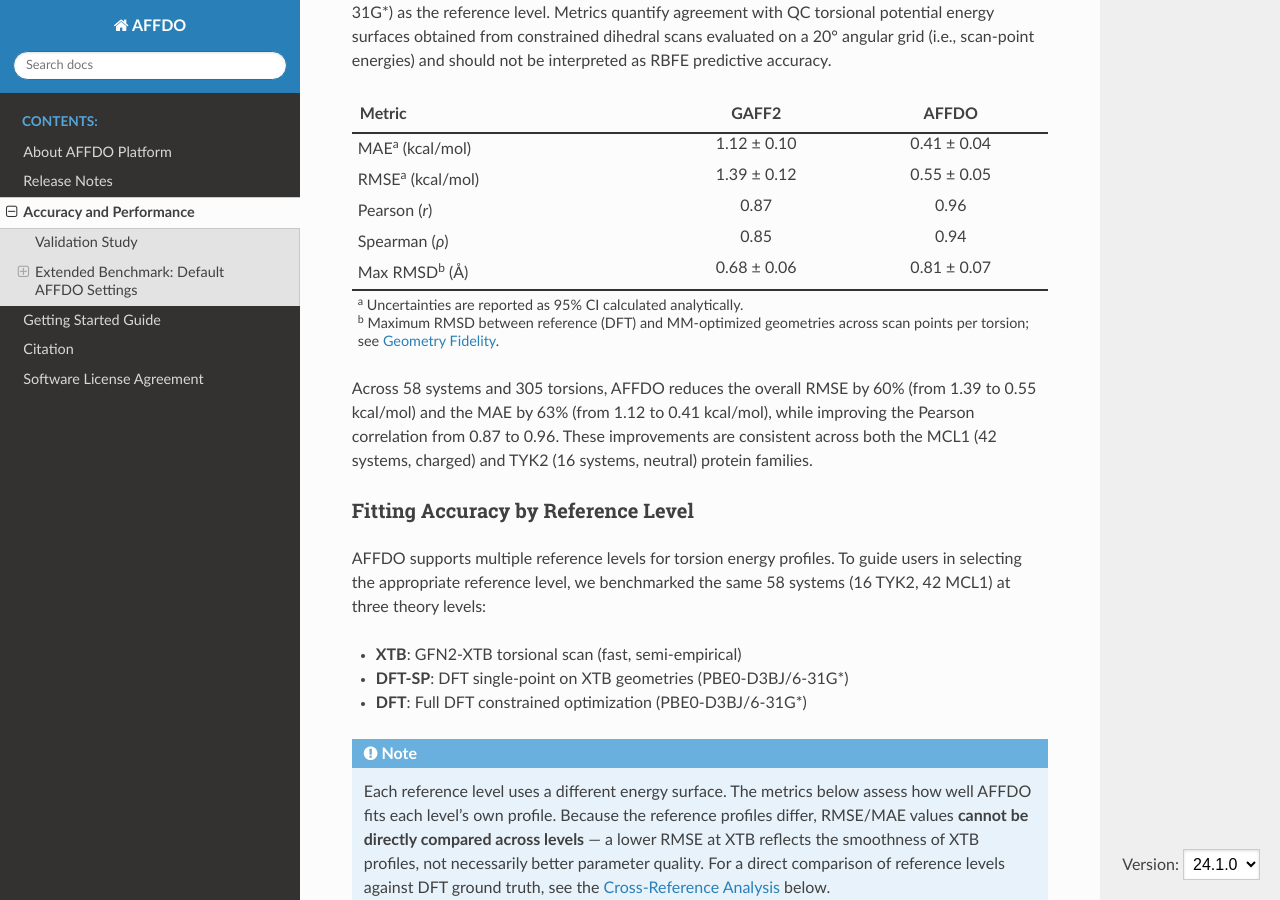
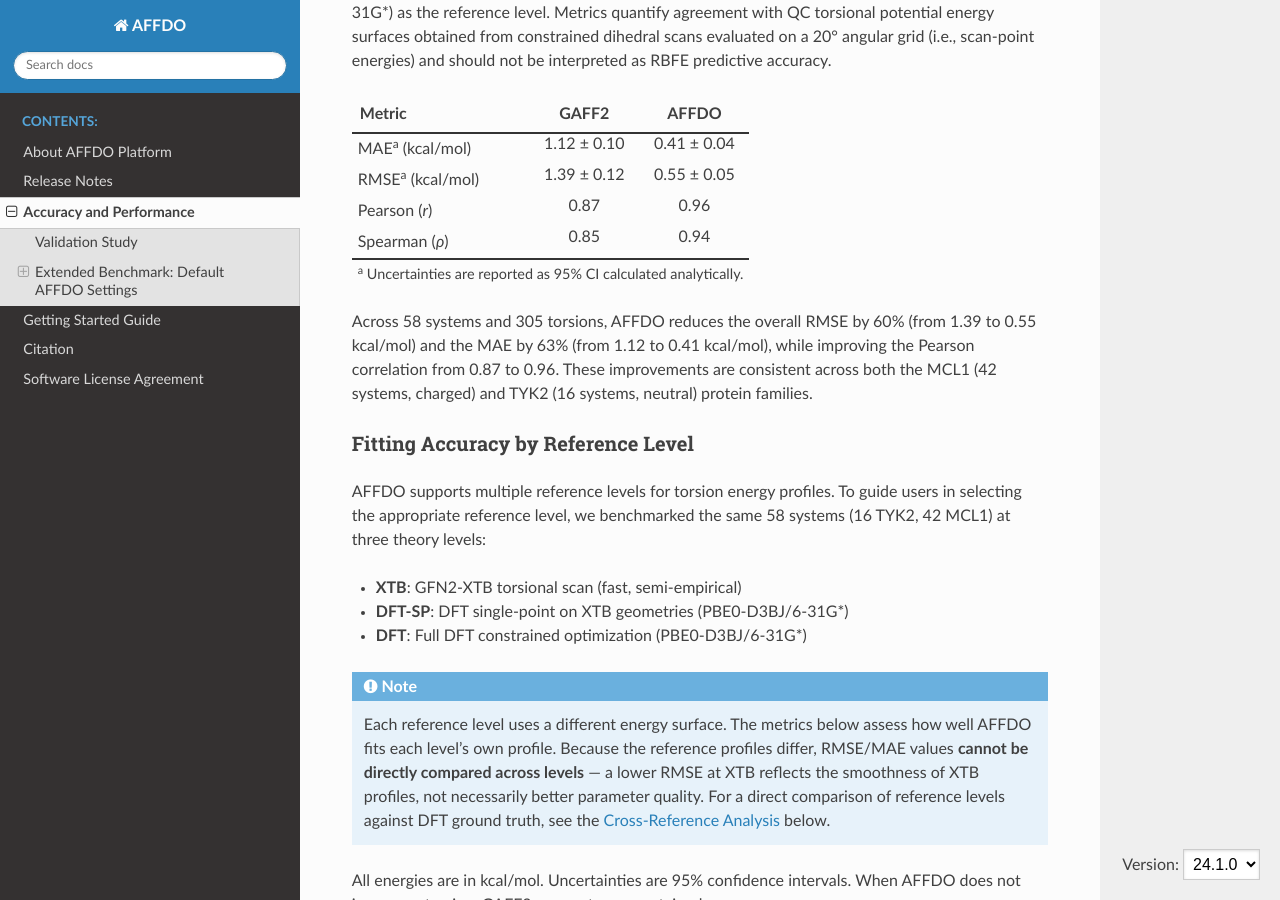
Before and after one commit to ATTMOS/AFFDOWS, a Sphinx documentation site: the page built from docs/source/user/performance.rst, in a window 1280 px wide and 900 px high, scrolled down 2625 px. Built offline with Sphinx 7.4.7 and the Read the Docs theme 3.1.0, drawn with Linux system fonts in a browser that asks for light colours.

Commit message:
docs: remove Max RMSD from aggregate metrics table
Keep Max RMSD only in the per-reference-level table where the Geometry
Fidelity subsection provides proper context for the trade-off.

```diff
--- a/docs/source/user/performance.rst
+++ b/docs/source/user/performance.rst
@@ -67,11 +67,10 @@
    <tr><td style="text-align: left; padding: 6px;">MAE<sup>a</sup> (kcal/mol)</td><td>1.12 ± 0.10</td><td>0.41 ± 0.04</td></tr>
    <tr><td style="text-align: left; padding: 6px;">RMSE<sup>a</sup> (kcal/mol)</td><td>1.39 ± 0.12</td><td>0.55 ± 0.05</td></tr>
    <tr><td style="text-align: left; padding: 6px;">Pearson (<i>r</i>)</td><td>0.87</td><td>0.96</td></tr>
-   <tr><td style="text-align: left; padding: 6px;">Spearman (<i>ρ</i>)</td><td>0.85</td><td>0.94</td></tr>
-   <tr style="border-bottom: 2px solid #333;"><td style="text-align: left; padding: 6px;">Max RMSD<sup>b</sup> (&#8491;)</td><td>0.68 ± 0.06</td><td>0.81 ± 0.07</td></tr>
+   <tr style="border-bottom: 2px solid #333;"><td style="text-align: left; padding: 6px;">Spearman (<i>ρ</i>)</td><td>0.85</td><td>0.94</td></tr>
    </tbody>
    <tfoot>
-   <tr><td colspan="3" style="text-align: left; padding: 6px; font-size: 0.9em;"><sup>a</sup> Uncertainties are reported as 95% CI calculated analytically.<br><sup>b</sup> Maximum RMSD between reference (DFT) and MM-optimized geometries across scan points per torsion; see <a href="#geometry-fidelity">Geometry Fidelity</a>.</td></tr>
+   <tr><td colspan="3" style="text-align: left; padding: 6px; font-size: 0.9em;"><sup>a</sup> Uncertainties are reported as 95% CI calculated analytically.</td></tr>
    </tfoot>
    </table>
 
```
